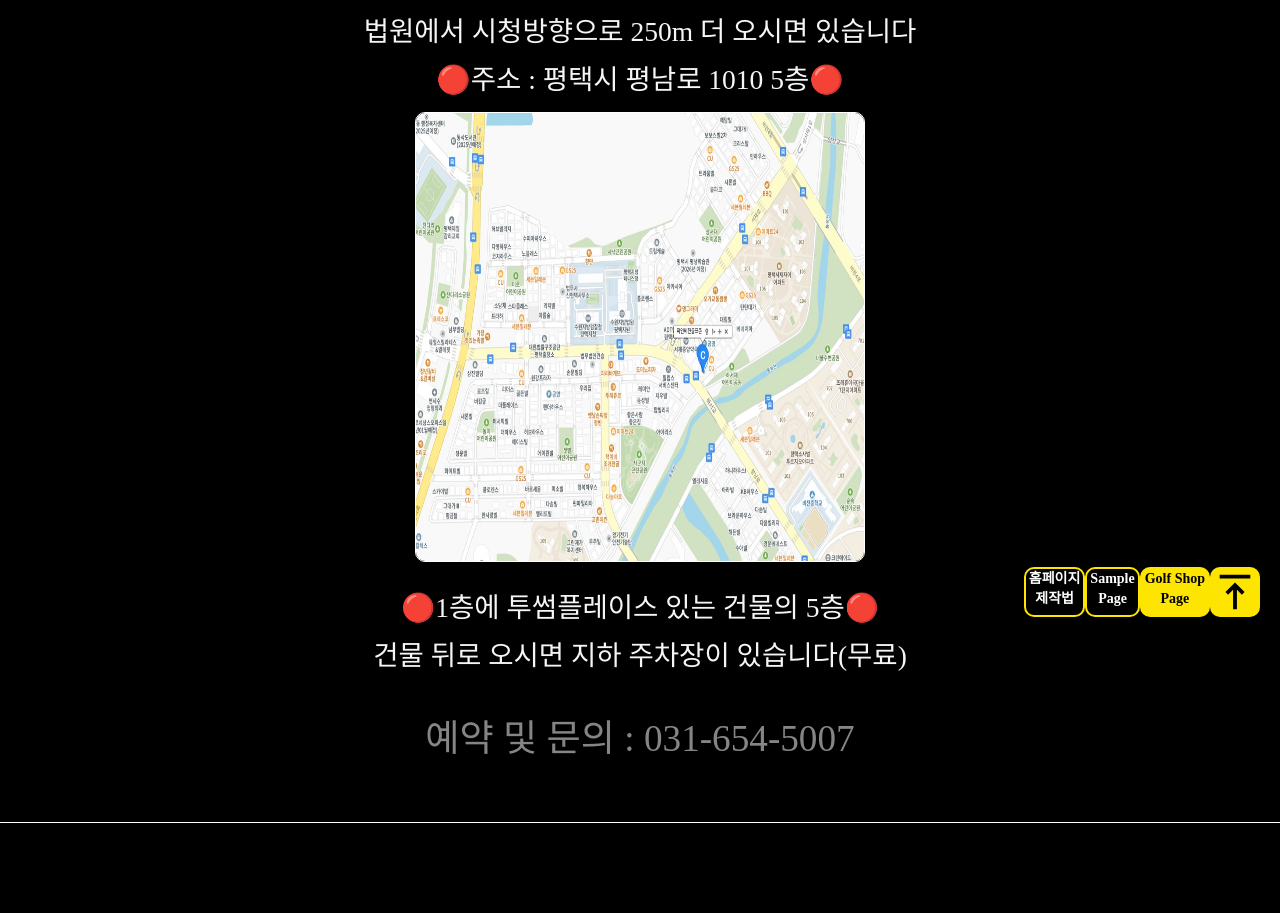
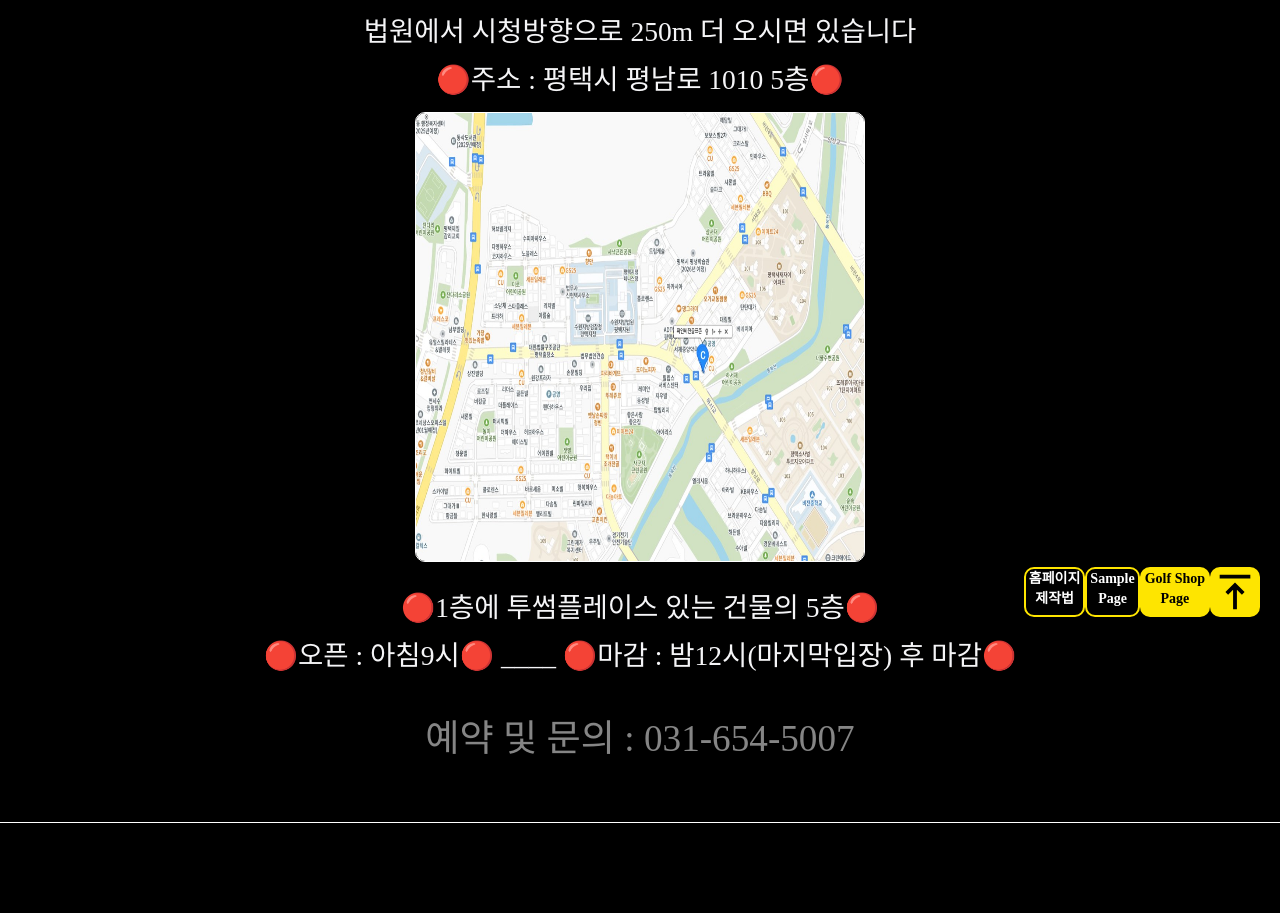
Before and after one commit to parkchangwoon1289/sample, a plain HTML site: page sample.html in a window 1280 px wide. Shown: the part 163-1076 px from the top of the page. Drawn offline with nearby package versions, Linux system fonts and the light colour scheme.

Commit message:
Update sample.html

```diff
--- a/sample.html
+++ b/sample.html
@@ -103,7 +103,7 @@
                 <h3>🔴주소 : 평택시 평남로 1010 5층🔴</h3>
                 <img src="./images/map.jpg"/>
                 <h3>🔴1층에 투썸플레이스 있는 건물의 5층🔴</h3>
-                <h3>건물 뒤로 오시면 지하 주차장이 있습니다(무료)</h3>
+                <h3>🔴오픈 : 아침9시🔴 ____ 🔴마감 : 밤12시(마지막입장) 후 마감🔴</h3>
                 <h2>예약 및 문의 : <a class="phone" href="tel:031-654-5007">031-654-5007</a></h2>
             </div>
         </section>
```
